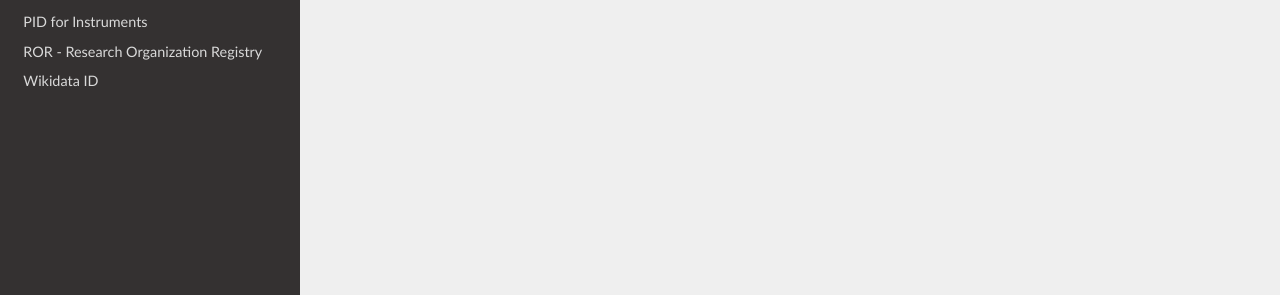
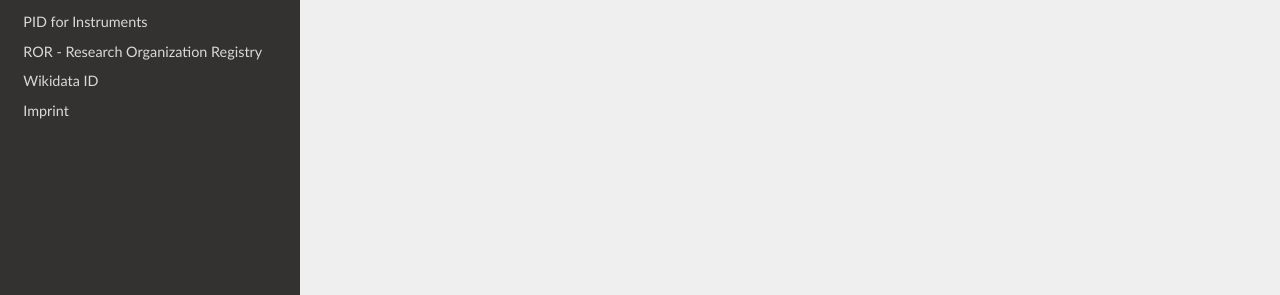
Before and after one commit to stephw-tib/pid4nfdi-training, a Sphinx documentation site: the page built from docs/source/crossref.rst, in a window 1280 px wide. Shown: the part 436-731 px from the top of the page. Built offline with Sphinx 7.4.7 and the Read the Docs theme 3.1.0, drawn with Linux system fonts in a browser that asks for light colours; pages that are not in the unit, such as notebooks, are missing from menus.

Commit message:
Abstand von Imprint zu Menüpunkten schaffen
Signed-off-by: kahlertt <166626523+kahlertt@users.noreply.github.com>

```diff
--- a/docs/source/index.rst
+++ b/docs/source/index.rst
@@ -58,3 +58,6 @@
    pidinst
    ror
    wikidata
+
+   blank <blank>
+   imprint
```
